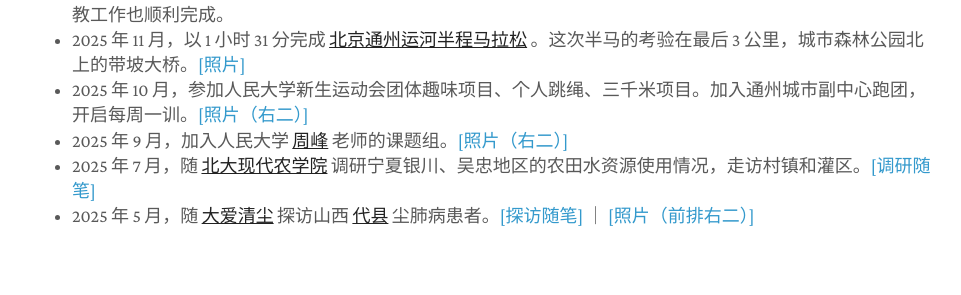
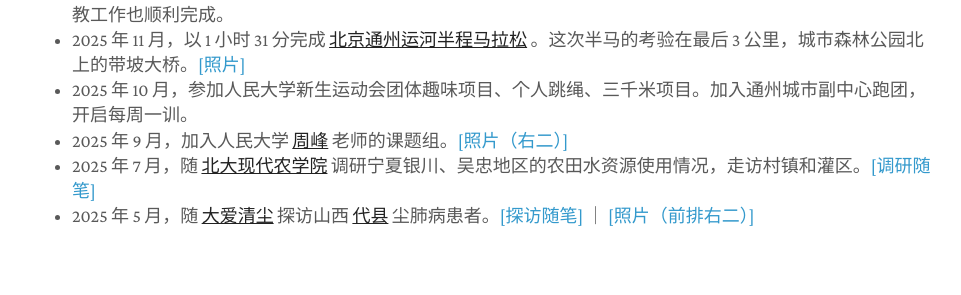
Before and after one commit to zhangming4153/zhangming4153.github.io, a Jekyll site: the page built from index.md, in a window 1280 px wide. Shown: the part 893-1188 px from the top of the page, without its empty margins (158-1119 px from the left). Built offline with Jekyll 4.4.1, drawn with Linux system fonts in a browser that asks for light colours; a style sheet for code colours, icons or effects is not loaded.

Commit message:
Update index.md

```diff
--- a/index.md
+++ b/index.md
@@ -12,7 +12,7 @@ title: 章明
 - 2026 年 6 月，随 <a href="https://daqc.org.cn"><strong><u>大爱清尘</u></strong></a> 探访河北 <a href = "https://baike.baidu.com/item/滦平县/7429142"><strong><u>滦平县</u></strong></a> 尘肺病患者。
 - 2026 年 5 月，修完了研究生主要课程，抽样设计、多元模型、高等统计、高维基因组、统计模型...外语课程助教工作也顺利完成。
 - 2025 年 11 月，以 1 小时 31 分完成 <a href="https://baike.baidu.com/item/2025北京通州运河半程马拉松/66790330"><strong><u>北京通州运河半程马拉松</u></strong></a> 。这次半马的考验在最后 3 公里，城市森林公园北上的带坡大桥。[[照片]](/assets/tongz_semimara_profile.jpg)
-- 2025 年 10 月，参加人民大学新生运动会团体趣味项目、个人跳绳、三千米项目。加入通州城市副中心跑团，开启每周一训。[[照片（右二）]](/assets/tongz_group.png)
+- 2025 年 10 月，参加人民大学新生运动会团体趣味项目、个人跳绳、三千米项目。加入通州城市副中心跑团，开启每周一训。
 - 2025 年 9 月，加入人民大学 <a href="https://zhoufeng6288.github.io"><strong><u>周峰</u></strong></a> 老师的课题组。[[照片（右二）]](/assets/people_0912.jpg)
 - 2025 年 7 月，随 <a href="https://www.saas.pku.edu.cn"><strong><u>北大现代农学院</u></strong></a> 调研宁夏银川、吴忠地区的农田水资源使用情况，走访村镇和灌区。[[调研随笔]](/assets/Ningxia.pdf)
 - 2025 年 5 月，随 <a href="https://daqc.org.cn"><strong><u>大爱清尘</u></strong></a> 探访山西 <a href = "https://baike.baidu.com/item/代县/1178294"><strong><u>代县</u></strong></a> 尘肺病患者。[[探访随笔]](/assets/Shanxi.pdf) ｜ [[照片（前排右二）]](/assets/daai_202505.jpg)
```
